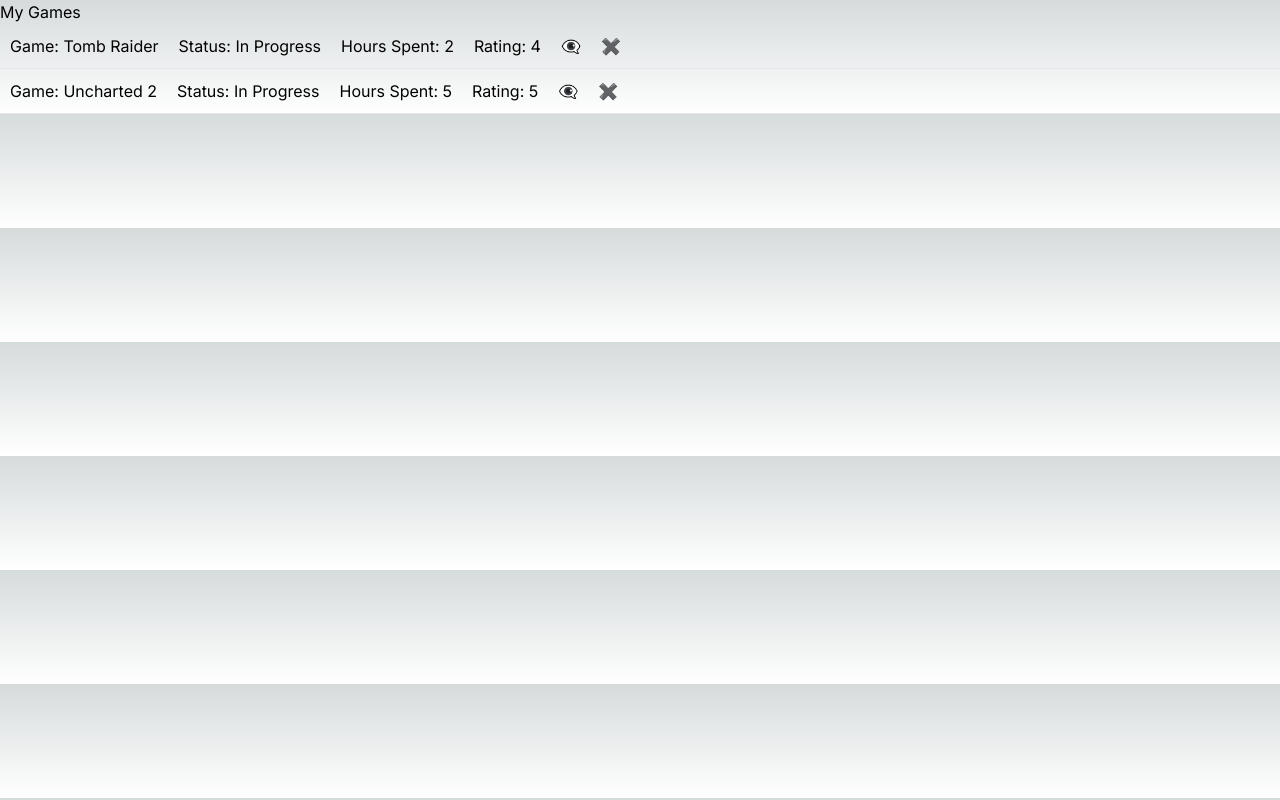
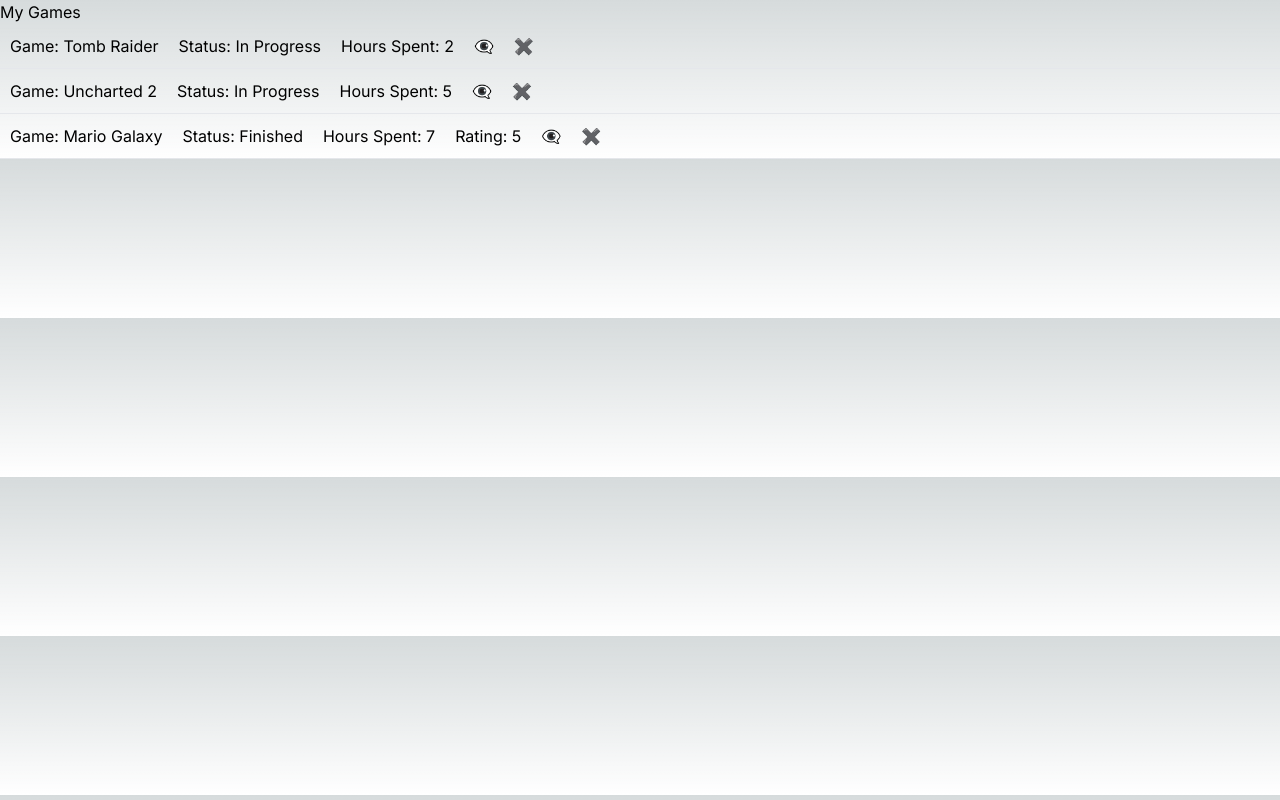
Before and after one commit to tinkereryorch/backlog-tracker, a Next.js app in the folder frontend/: page /games in a window 1280 px wide. Built offline with nearby package versions, Linux system fonts and the light colour scheme.

Commit message:
Added rating field

```diff
--- a/frontend/src/data/mockData.js
+++ b/frontend/src/data/mockData.js
@@ -6,7 +6,7 @@
         startDate: new Date().getTime(),
         timeSpent: 2,
         notes: 'Notes about Tomb Raider',
-        rating: 4
+        rating: null,
     },
     {
         id: 1,
@@ -15,6 +15,15 @@
         startDate: new Date().getTime(),
         timeSpent: 5,
         notes: 'Notes about Uncharted 2',
+        rating: null
+    },
+    {
+        id: 2,
+        title: 'Mario Galaxy',
+        status: 'Finished',
+        startDate: new Date().getTime(),
+        timeSpent: 7,
+        notes: 'Notes about Uncharted 2',
         rating: 5
     }
 ]
```
